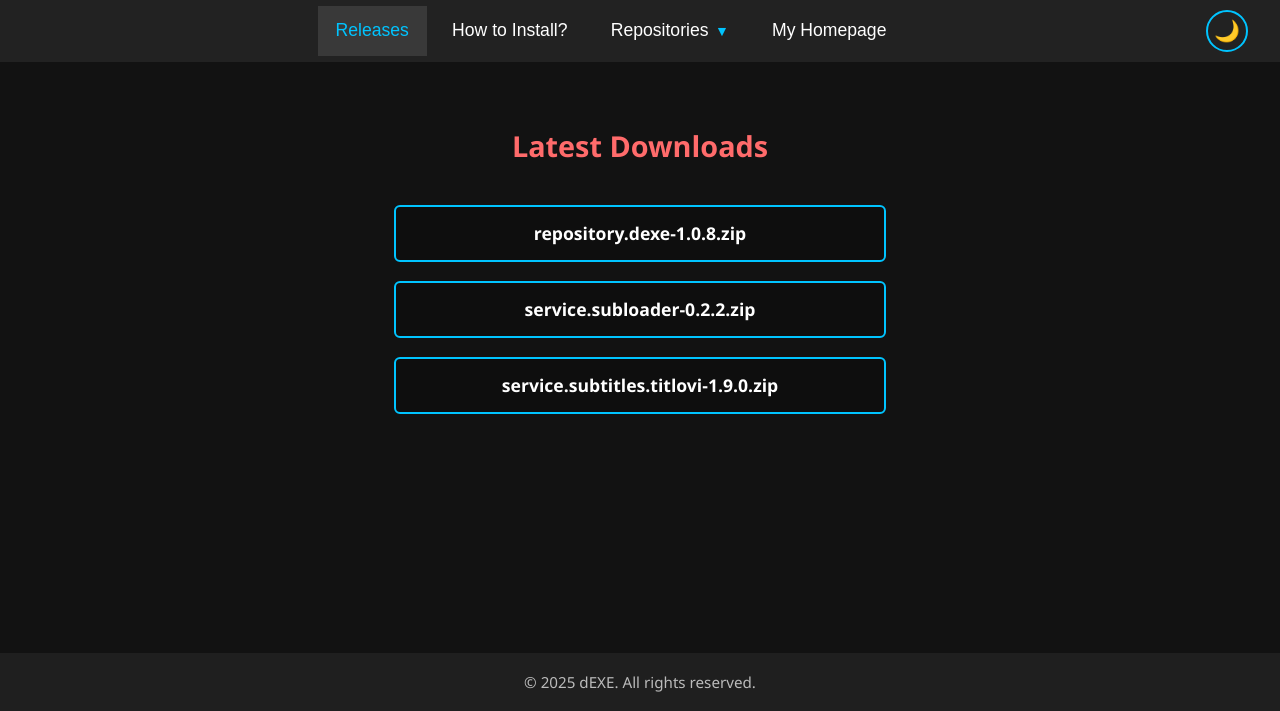
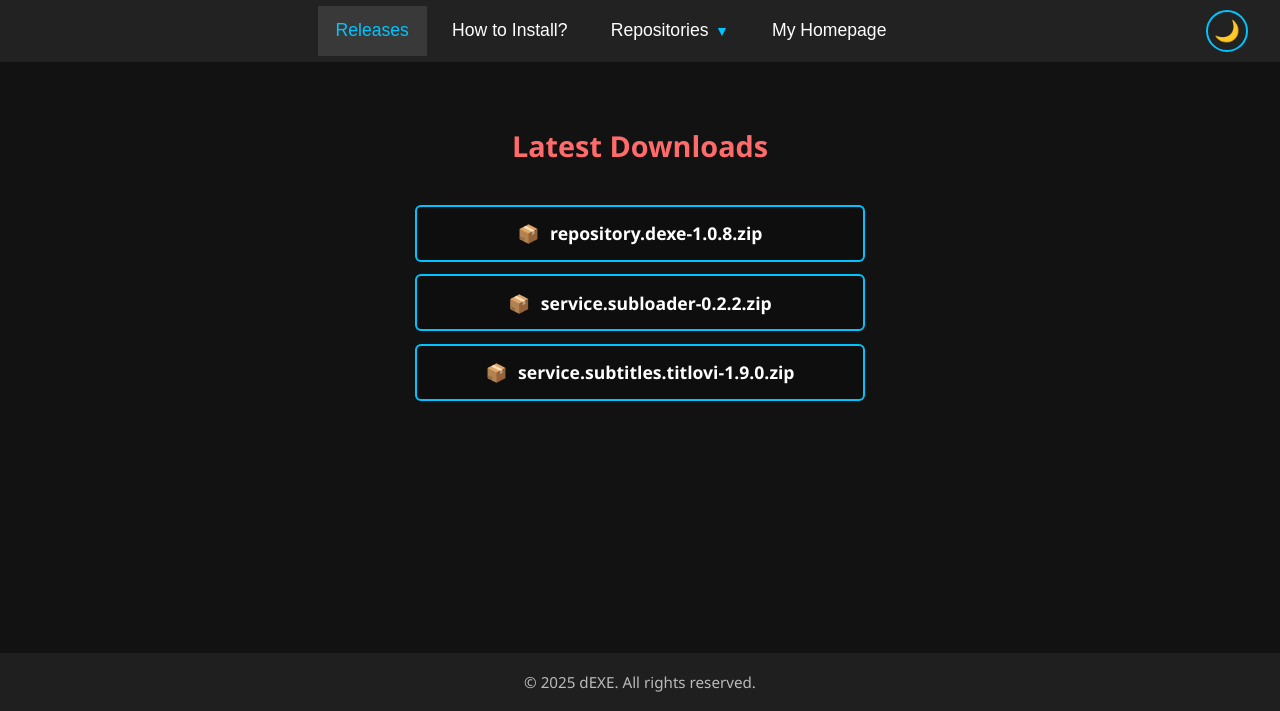
Before and after one commit to deklica/deklica.github.io, a plain HTML site: page index.html in a window 1280 px wide. Shown: the part 89-800 px from the top of the page. Drawn offline with Linux system fonts and the light colour scheme.

Commit message:
Add files via upload

```diff
--- a/index.html
+++ b/index.html
@@ -206,9 +206,12 @@
             margin-bottom: 2.5rem;
             color: var(--accent2);
         }
-        .links a {
-            display: block;
-            margin: 1.2rem auto;
+
+        .links .link-item {
+            display: flex;
+            align-items: center;
+            justify-content: center;
+            margin: 0.8rem auto;
             color: var(--text);
             text-decoration: none;
             font-weight: bold;
@@ -220,21 +223,39 @@
             width: 90%;
             max-width: 450px;
             transition: all 0.3s ease;
-        }
-        .links a:hover {
-            background-color: var(--accent);
-            color: #000;
+            cursor: pointer;
+            box-sizing: border-box;
         }
 
-        body.light-mode .links a {
-             background-color: rgba(255,255,255,0.1);
+        .links .link-item .icon {
+            margin-right: 0.6em;
+        }
+
+        .links .link-item a {
+            color: inherit;
+            text-decoration: none;
+        }
+
+        .links .link-item:hover {
+            background-color: var(--accent);
+        }
+        .links .link-item:hover,
+        .links .link-item:hover a {
+             color: #000;
+        }
+
+        body.light-mode .links .link-item {
+             background-color: rgba(0,0,0,0.05);
              border-color: var(--accent);
              color: var(--text);
         }
-        body.light-mode .links a:hover {
+        body.light-mode .links .link-item:hover {
             background-color: var(--accent);
+            border-color: var(--accent);
+        }
+        body.light-mode .links .link-item:hover,
+        body.light-mode .links .link-item:hover a {
             color: #ffffff;
-            border-color: var(--accent);
         }
 
         .install-text {
@@ -385,12 +406,18 @@
         </div>
     </nav>
 
-    <section id="releases" class="active">
+<section id="releases" class="active">
         <div class="links">
             <h2>Latest Downloads</h2>
-            <a href="repository.dexe-1.0.8.zip">repository.dexe-1.0.8.zip</a>
-            <a href="service.subloader-0.2.2.zip">service.subloader-0.2.2.zip</a>
-            <a href="service.subtitles.titlovi-1.9.0.zip">service.subtitles.titlovi-1.9.0.zip</a>
+            <div class="link-item">
+                <span class="icon">📦</span> <a href="repository.dexe-1.0.8.zip" download>repository.dexe-1.0.8.zip</a>
+            </div>
+            <div class="link-item">
+                <span class="icon">📦</span> <a href="service.subloader-0.2.2.zip" download>service.subloader-0.2.2.zip</a>
+            </div>
+            <div class="link-item">
+                <span class="icon">📦</span> <a href="service.subtitles.titlovi-1.9.0.zip" download>service.subtitles.titlovi-1.9.0.zip</a>
+            </div>
         </div>
     </section>
 
```
